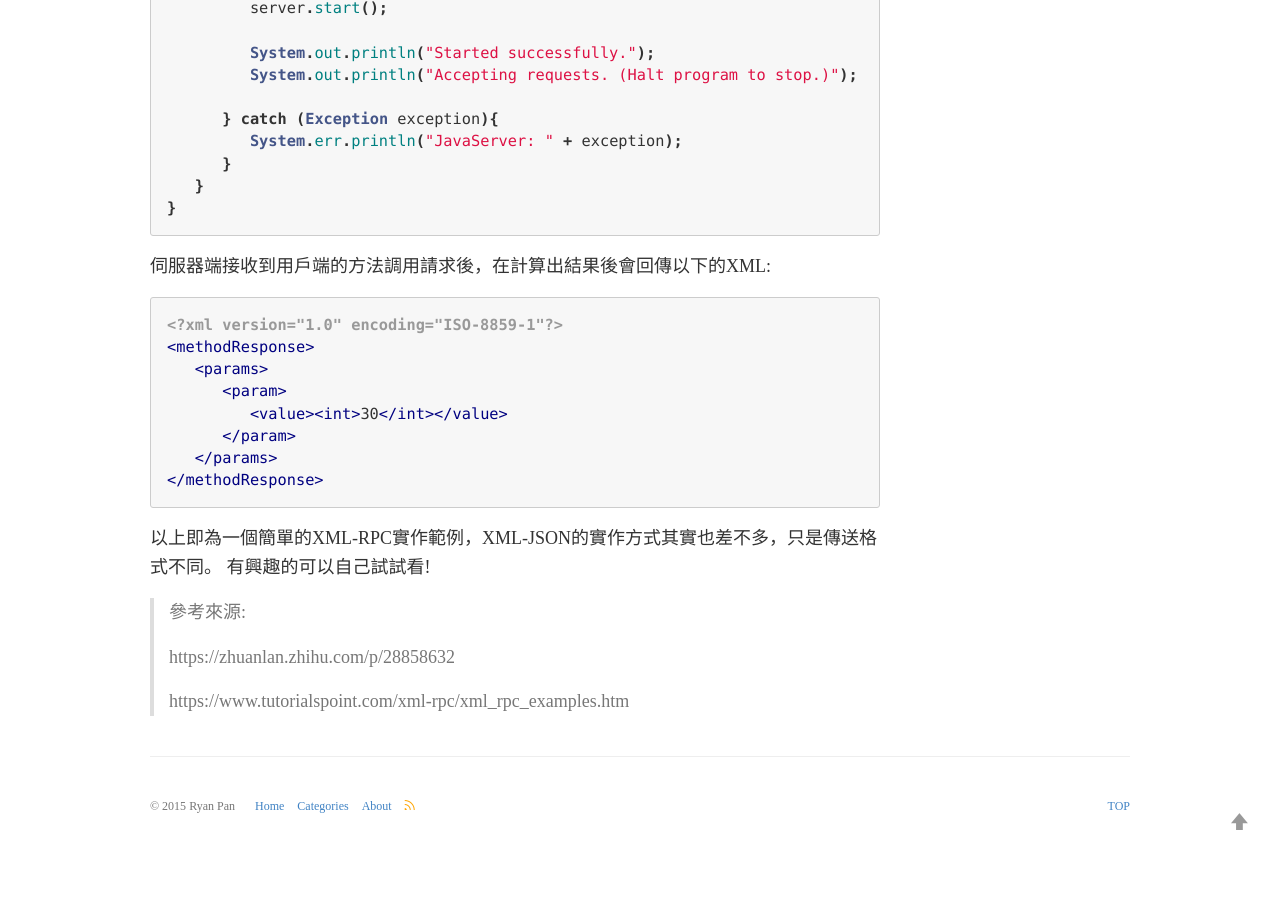
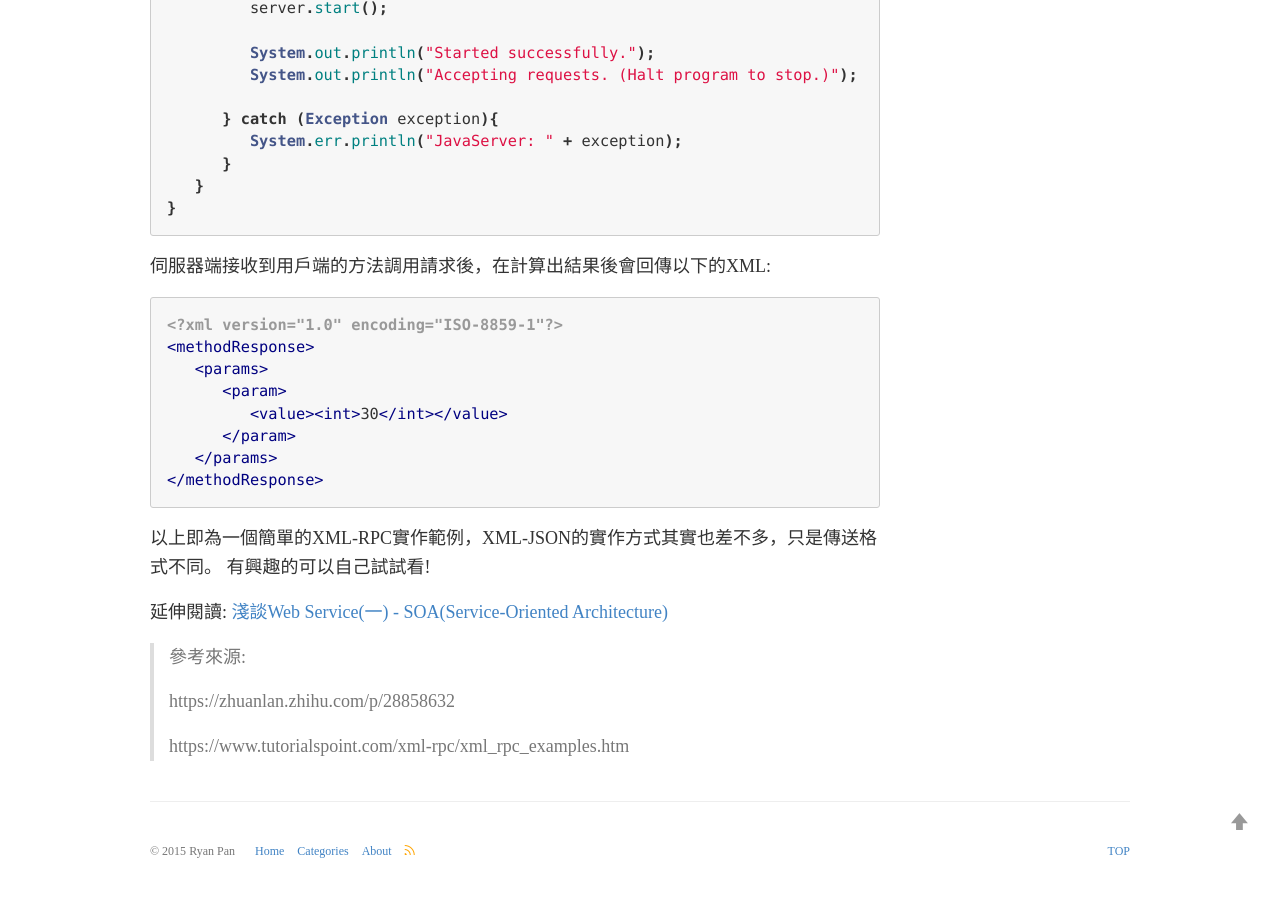
Before and after one commit to ryanchen34057/ryanchen34057.github.io, a Jekyll site: the page built from _posts/Web Service/2019-09-28-webServiceCommonPractice.markdown, in a window 1280 px wide and 900 px high, scrolled down 2138 px. Shown: the top 897 px of the window. Built offline with Jekyll 4.4.1, drawn with Linux system fonts in a browser that asks for light colours; nearby versions of some CDN libraries; library files that are not in the unit come from our copies; comment, search, counter and statistics services are not loaded; before the commit the page ends 2993 px from its top, so only the background shows below that.

Commit message:
Update 2019-09-28-webServiceCommonPractice.markdown

```diff
--- a/_posts/Web Service/2019-09-28-webServiceCommonPractice.markdown
+++ b/_posts/Web Service/2019-09-28-webServiceCommonPractice.markdown
@@ -112,6 +112,12 @@ public class JavaServer {
 以上即為一個簡單的XML-RPC實作範例，XML-JSON的實作方式其實也差不多，只是傳送格式不同。
 有興趣的可以自己試試看!
 
+
+延伸閱讀:
+[淺談Web Service(一) - SOA(Service-Oriented Architecture)](https://ryanchen34057.github.io/2019/09/28/webServiceIntro/)
+
+
+
 > 參考來源:
 >
 > https://zhuanlan.zhihu.com/p/28858632
```
